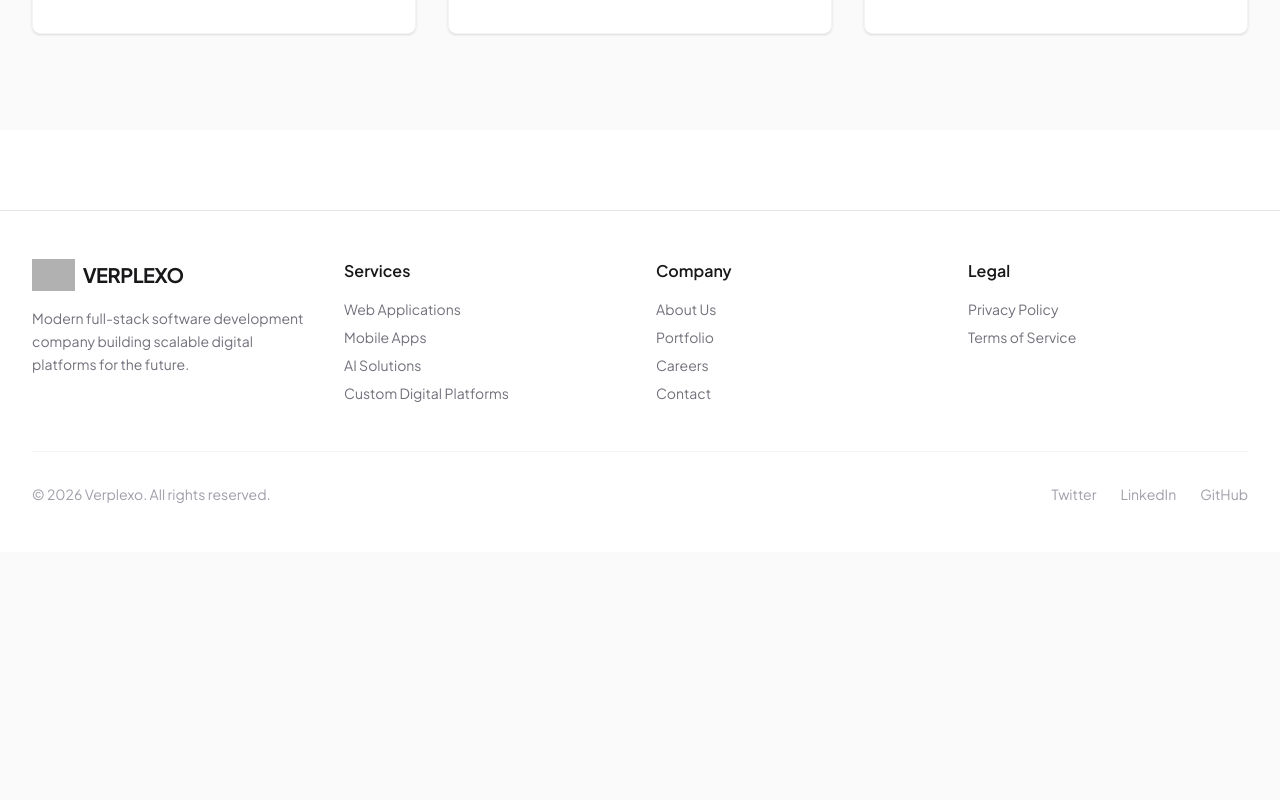
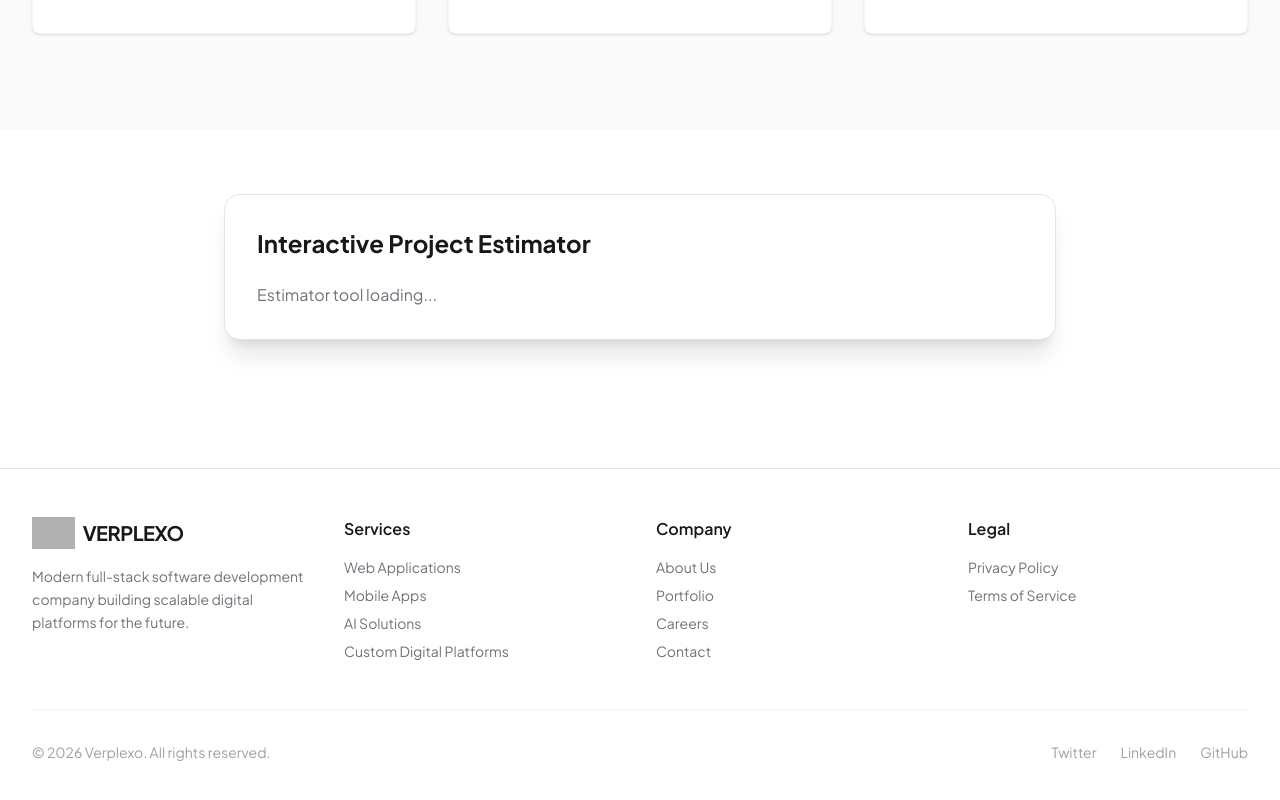
Before and after one commit to Ayush4307/Verplexo, a React (Vite) app: page /services in a window 1280 px wide. Shown: the part 1071-1871 px from the top of the page. Before the commit the page ends 1623 px from the top, so only its background shows below. Built offline with nearby package versions, Linux system fonts and the light colour scheme; grey boxes are pictures that could not be loaded.

Commit message:
feat(services): create ProjectEstimator component skeleton

```diff
--- /dev/null
+++ b/src/components/services/ProjectEstimator.tsx
@@ -0,0 +1,8 @@
+export function ProjectEstimator() {
+  return (
+    <div className="bg-white rounded-2xl shadow-xl border border-zinc-200 p-8 my-12">
+      <h2 className="text-2xl font-bold text-zinc-900 mb-6">Interactive Project Estimator</h2>
+      <p className="text-zinc-500">Estimator tool loading...</p>
+    </div>
+  )
+}
--- a/src/pages/ServicesPage.tsx
+++ b/src/pages/ServicesPage.tsx
@@ -1,4 +1,5 @@
 import { ServicesGrid } from '../components/home/ServicesGrid'
+import { ProjectEstimator } from '../components/services/ProjectEstimator'
 import { ArrowLeft } from 'lucide-react'
 import { Link } from 'react-router-dom'
 
@@ -19,6 +20,10 @@ export function ServicesPage() {
           </p>
         </div>
         <ServicesGrid />
+
+        <div className="max-w-4xl mx-auto px-4 sm:px-6 lg:px-8 mt-16">
+          <ProjectEstimator />
+        </div>
       </div>
     </div>
   )
```
